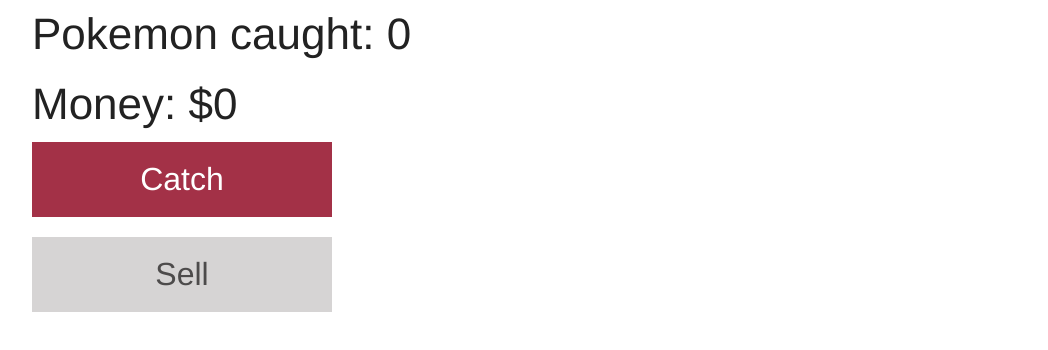
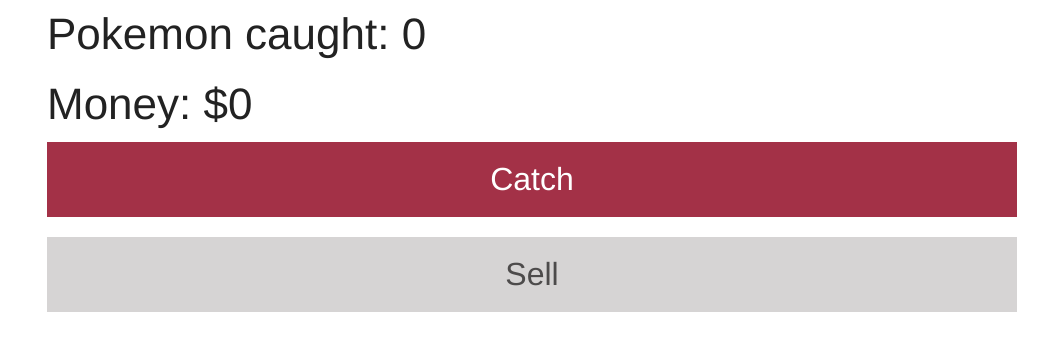
Before and after one commit to DeathGod130/pokeclicker, a website: page index.html in a window 1280 px wide. Shown: the whole page, without its empty margins (108-1156 px from the left). Drawn offline with Linux system fonts and the light colour scheme.

Commit message:
Stick that stuff in a column.

```diff
--- a/css/pokeclicker.css
+++ b/css/pokeclicker.css
@@ -9,7 +9,7 @@
 
 .buttons button {
   display: block;
-  width: 300px;
+  width: 100%;
   height: 75px;
   font-size: 24pt;
 }
--- a/index.html
+++ b/index.html
@@ -8,12 +8,14 @@
   </head>
   <body>
     <div class="row">
-      <h1>Pokemon caught: <span id="pokemon">0</span></h1>
-      <h1>Money: $<span id="money">0</span></h1>
+      <div class="small-12 columns">
+        <h1>Pokemon caught: <span id="pokemon">0</span></h1>
+        <h1>Money: $<span id="money">0</span></h1>
 
-      <div class="buttons">
-        <button id="pokeclicks">Catch</button>
-        <button id="sell">Sell</button>
+        <div class="buttons">
+          <button id="pokeclicks">Catch</button>
+          <button id="sell">Sell</button>
+        </div>
       </div>
     </div>
 
```
